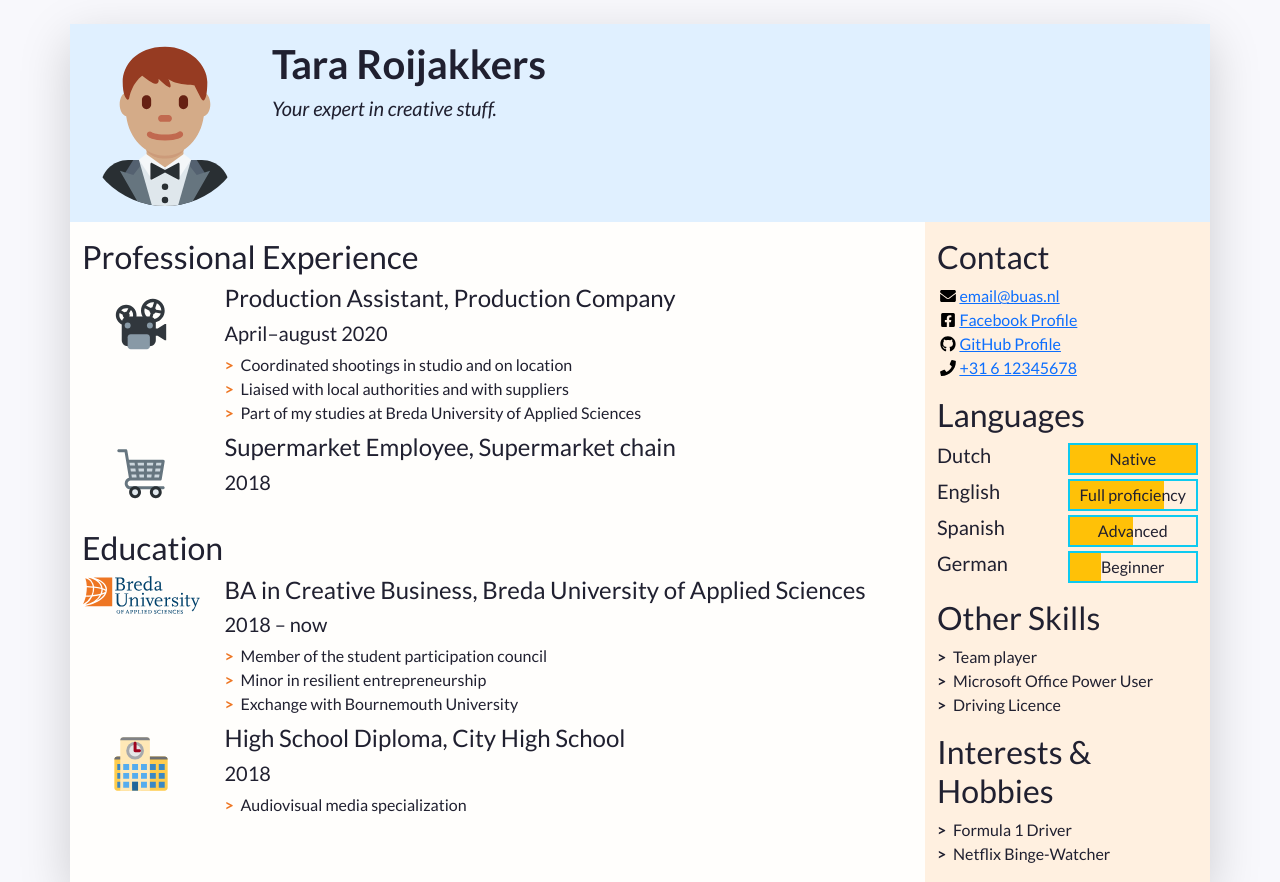
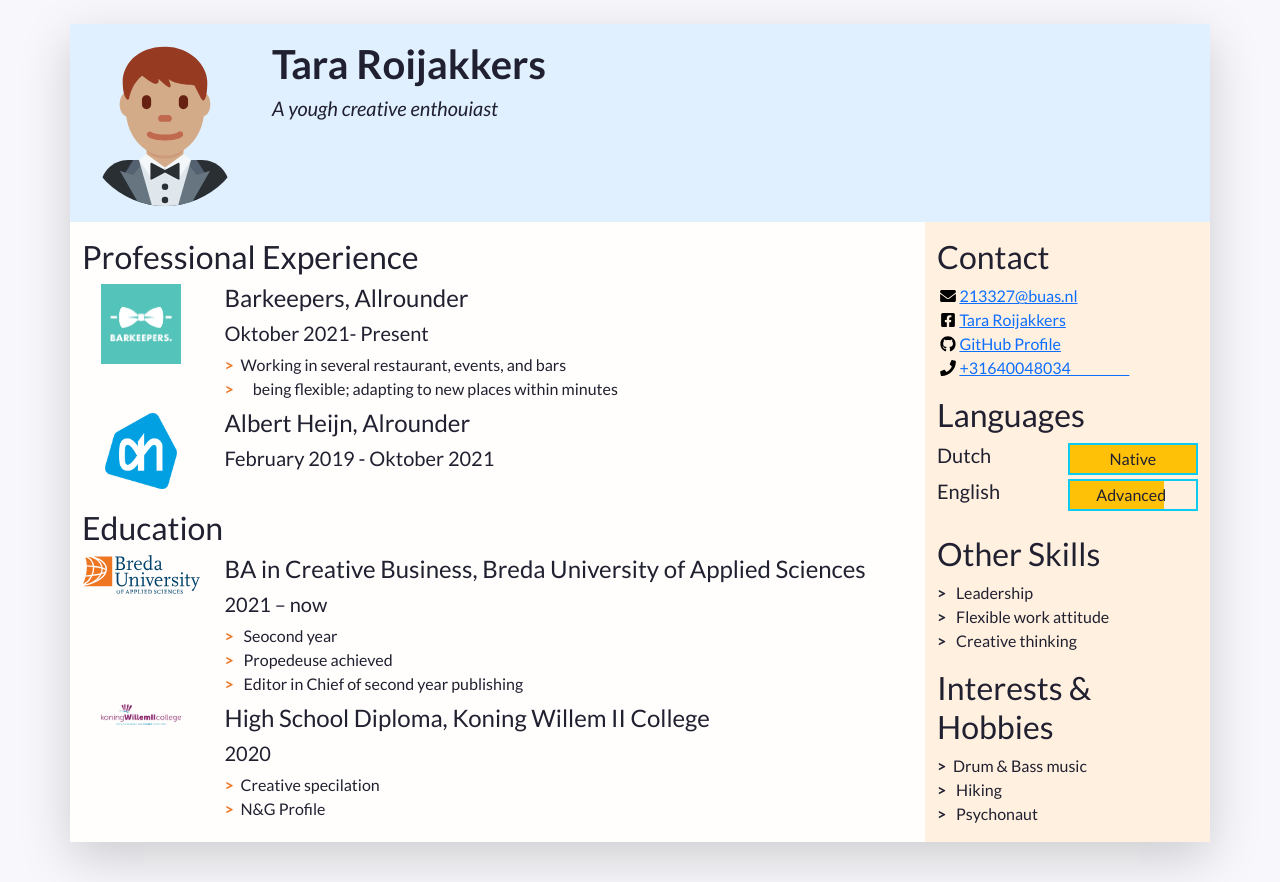
Before and after one commit to tararoijakkers/PRJ4_TaraRoijakkers_CV, a plain HTML site: page index.html in a window 1280 px wide. Shown: the top 882 px of the page. Drawn offline with nearby package versions, Linux system fonts and the light colour scheme.

Commit message:
Update to net

```diff
--- a/index.html
+++ b/index.html
@@ -55,7 +55,7 @@
         -->
         <div class="col-12 col-sm-8 col-md-9 col-lg-10 my-3 header-content">
           <h1 class="fw-bolder">Tara Roijakkers</h1>
-          <h5 class="fst-italic tagline">Your expert in creative stuff.</h5>
+          <h5 class="fst-italic tagline">A yough creative enthouiast&nbsp; &nbsp;</h5>
         </div>
       </header>
 
@@ -86,16 +86,16 @@
               <li class="biography-item row mb-2">
                 <!-- We're using a grid inside a grid so we can align logos and text -->
                 <div class="logo-container col-3 col-sm-2 col-md-3 col-lg-2">
-                  <img class="biography-logo mw-100 d-block mx-auto" src="images/employers/projector.svg" alt="Company logo" width="80">
+                  <img class="biography-logo mw-100 d-block mx-auto" src="images/employers/Barkeepers-logo.png" alt="Company logo" width="80">
                 </div>
                 <div class="biography-contents col-9 col-sm-10 col-md-9 col-lg-10">
-                  <h4>Production Assistant, Production Company</h4>
-                  <h5>April&ndash;august 2020</h5>
+                  <h4>Barkeepers, Allrounder&nbsp;</h4>
+                  <h5>Oktober 2021- Present&nbsp; &nbsp; &nbsp;</h5>
                   <!-- Use the list below to talk about your achievements -->
                   <ul class="biography-details list-unstyled">
-                    <li>Coordinated shootings in studio and on location</li>
-                    <li>Liaised with local authorities and with suppliers</li>
-                    <li>Part of my studies at Breda University of Applied Sciences</li>
+                    <li>Working in several restaurant, events, and bars&nbsp; &nbsp; &nbsp; &nbsp; &nbsp; &nbsp; &nbsp;&nbsp;</li>
+                    <li>&nbsp; &nbsp; being flexible; adapting to new places within minutes</li>
+
                   </ul>
                 </div>
               </li>
@@ -104,11 +104,11 @@
               <li class="biography-item row mb-2">
                 <div class="logo-container col-3 col-sm-2 col-md-3 col-lg-2">
                 <!-- We're using a grid inside a grid so we can align logos and text -->
-                  <img class="biography-logo mw-100 d-block mx-auto" src="images/employers/trolley.svg" alt="Company logo" width="80">
+                  <img class="biography-logo mw-100 d-block mx-auto" src="images/employers/AH-logo.png" alt="Company logo" width="80">
                 </div>
                 <div class="biography-contents col-9 col-sm-10 col-md-9 col-lg-10">
-                  <h4>Supermarket Employee, Supermarket chain</h4>
-                  <h5>2018</h5>
+                  <h4>Albert Heijn, Alrounder</h4>
+                  <h5>February 2019 - Oktober 2021&nbsp;</h5>
                   <!-- This entry doesn't have a list of achievements, but you can copy-paste the one from above -->
                 </div>
               </li>
@@ -129,12 +129,12 @@
                 </div>
                 <div class="biography-contents col-9 col-sm-10 col-md-9 col-lg-10">
                   <h4>BA in Creative Business, Breda University of Applied Sciences</h4>
-                  <h5>2018&nbsp;&ndash;&nbsp;now</h5>
+                  <h5>2021 –&nbsp;now</h5>
                   <!-- Use the list below to talk about minors, exchanges, extra-curricular activities. -->
                   <ul class="biography-details list-unstyled">
-                    <li>Member of the student participation council</li>
-                    <li>Minor in resilient entrepreneurship</li>
-                    <li>Exchange with Bournemouth University</li>
+                    <li>&nbsp;Seocond year&nbsp;</li>
+                    <li>&nbsp;Propedeuse achieved&nbsp;</li>
+                    <li>&nbsp;Editor in Chief of second year publishing</li>
                   </ul>
                 </div>
               </li>
@@ -142,13 +142,14 @@
               <!-- 2nd item in education -->
               <li class="biography-item row mb-2">
                 <div class="logo-container col-3 col-sm-2 col-md-3 col-lg-2">
-                  <img class="biography-logo mw-100 d-block mx-auto" src="images/schools/school.svg" alt="School logo" width="80">
+                  <img class="biography-logo mw-100 d-block mx-auto" src="images/schools/logoKW2-67mm.png" alt="School logo" width="80">
                 </div>
                 <div class="biography-contents col-9 col-sm-10 col-md-9 col-lg-10">
-                  <h4>High School Diploma, City High School</h4>
-                  <h5>2018</h5>
+                  <h4>High School Diploma, Koning Willem II College</h4>
+                  <h5>2020</h5>
                   <ul class="biography-details list-unstyled">
-                    <li>Audiovisual media specialization</li>
+                    <li>Creative specilation</li>
+                    <li>N&amp;G Profile&nbsp;</li>
                   </ul>
                 </div>
               </li>
@@ -179,14 +180,13 @@
               <li class="contact-item">
                 <a class="d-flex align-items-center" href="mailto:email@buas.nl" target="_blank">
                   <img class="contact-icon" src="images/icons/envelope.svg" alt="Email">
-                  email@buas.nl
-                </a>
+                213327@buas.nl
+              </a>
               </li>
               <li class="contact-item">
                 <a class="d-flex align-items-center" href="https://facebook.com/" target="_blank">
                   <img class="contact-icon" src="images/icons/facebook.svg" alt="Facebook">
-                  Facebook Profile
-                </a>
+                Tara Roijakkers </a>
               </li>
               <li class="contact-item">
                 <a class="d-flex align-items-center" href="https://github.com/" target="_blank">
@@ -197,8 +197,7 @@
               <li class="contact-item">
                 <a class="d-flex align-items-center" href="tel:+31612345678" target="_blank">
                   <img class="contact-icon" src="images/icons/phone.svg" alt="Mobile Phone">
-                  +31 6 12345678
-                </a>
+                +31640048034&nbsp; &nbsp; &nbsp; &nbsp; &nbsp; &nbsp; &nbsp; &nbsp; &nbsp; &nbsp; </a>
               </li>
             </ul>
           </section>
@@ -222,25 +221,11 @@
                 <div class="language-level w-50 border border-info border-2 position-relative">
                   <!-- The div below is a progress bar. Choose between w-25, w-50, w-75 and w-100 to show your level of fluency -->
                   <div class="language-progress position-absolute bg-warning h-100 w-75"></div>
-                  <h6 class="position-absolute w-100 text-center top-0 py-1">Full proficiency</h6>
+                  <h6 class="position-absolute w-100 text-center top-0 py-1">Advanced&nbsp;</h6>
                 </div>
               </li>
-              <li class="language-item d-flex mb-1">
-                <h5 class="language-name w-50">Spanish</h5>
-                <div class="language-level w-50 border border-info border-2 position-relative">
-                  <!-- The div below is a progress bar. Choose between w-25, w-50, w-75 and w-100 to show your level of fluency -->
-                  <div class="language-progress position-absolute bg-warning h-100 w-50"></div>
-                  <h6 class="position-absolute w-100 text-center top-0 py-1">Advanced</h6>
-                </div>
-              </li>
-              <li class="language-item d-flex mb-1">
-                <h5 class="language-name w-50">German</h5>
-                <div class="language-level w-50 border border-info border-2 position-relative">
-                  <!-- The div below is a progress bar. Choose between w-25, w-50, w-75 and w-100 to show your level of fluency -->
-                  <div class="language-progress position-absolute bg-warning h-100 w-25"></div>
-                  <h6 class="position-absolute w-100 text-center top-0 py-1">Beginner</h6>
-                </div>
-              </li>
+				<li class="language-item d-flex mb-1"> </li>
+              <li class="language-item d-flex mb-1"> </li>
             </ul>
           </section>
 
@@ -249,9 +234,9 @@
           <section class="my-3 aside-section">
             <h2>Other Skills</h2>
             <ul class="skill-list list-unstyled">
-              <li class="skill-item">Team player</li>
-              <li class="skill-item">Microsoft Office Power User</li>
-              <li class="skill-item">Driving Licence</li>
+              <li class="skill-item">&nbsp;Leadership&nbsp;</li>
+              <li class="skill-item">&nbsp;Flexible work attitude&nbsp;</li>
+              <li class="skill-item">&nbsp;Creative thinking&nbsp;&nbsp;</li>
             </ul>
           </section>
 
@@ -260,8 +245,9 @@
           <section class="my-3 aside-section">
             <h2>Interests &amp; Hobbies</h2>
             <ul class="skill-list list-unstyled">
-              <li class="skill-item">Formula 1 Driver</li>
-              <li class="skill-item">Netflix Binge-Watcher</li>
+              <li class="skill-item">Drum &amp; Bass music&nbsp;&nbsp;</li>
+              <li class="skill-item">&nbsp;Hiking</li>
+              <li class="skill-item">&nbsp;Psychonaut&nbsp;&nbsp;</li>
             </ul>
           </section>
 
```
Also changed, not shown: Untitled-1.html (added, +11 -0 lines), images/employers/AH-Logo.png (added), images/employers/Barkeepers-Logo.png (added), images/schools/logoKW2-67mm.png (added), 4 other files.
